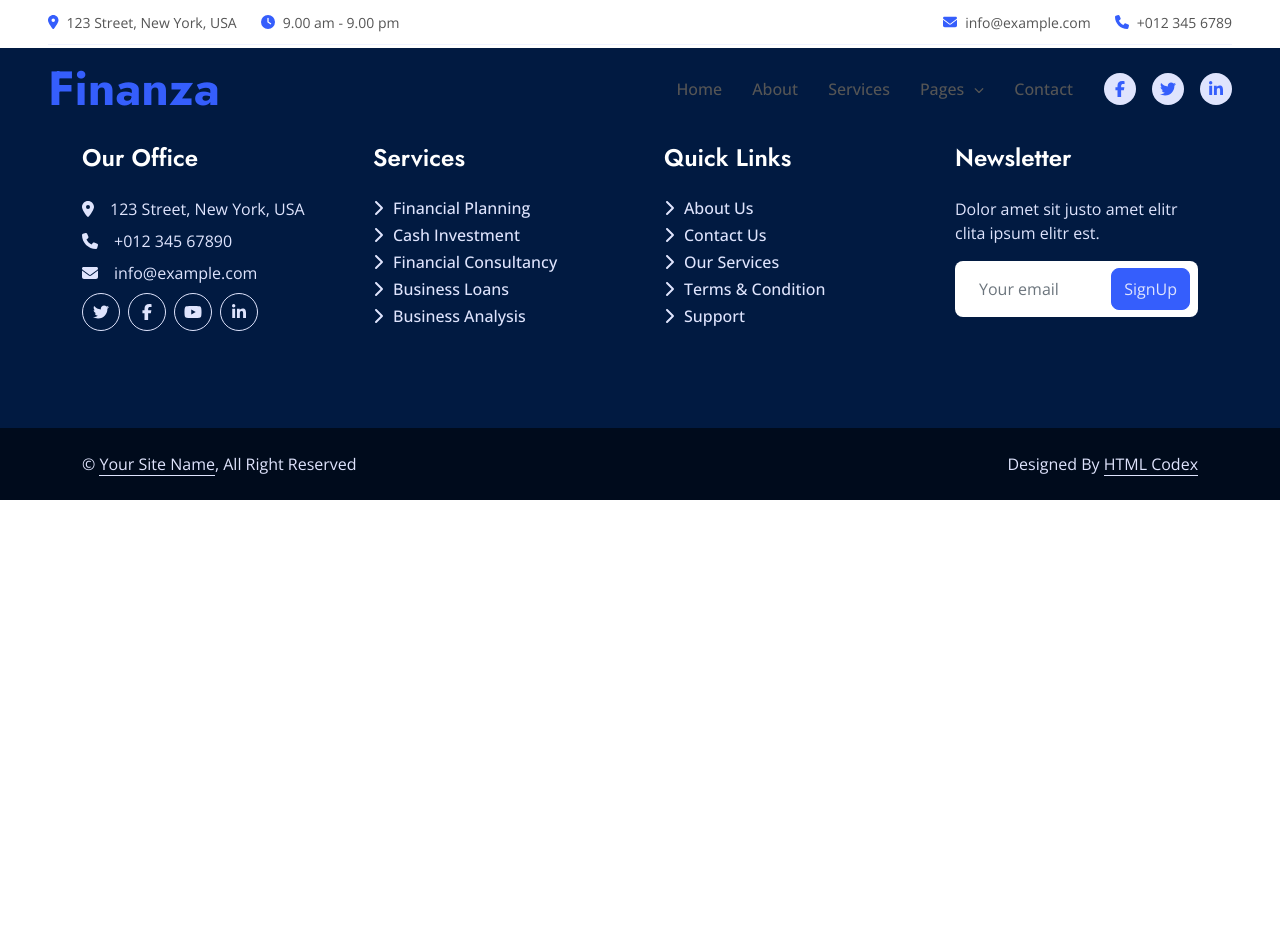
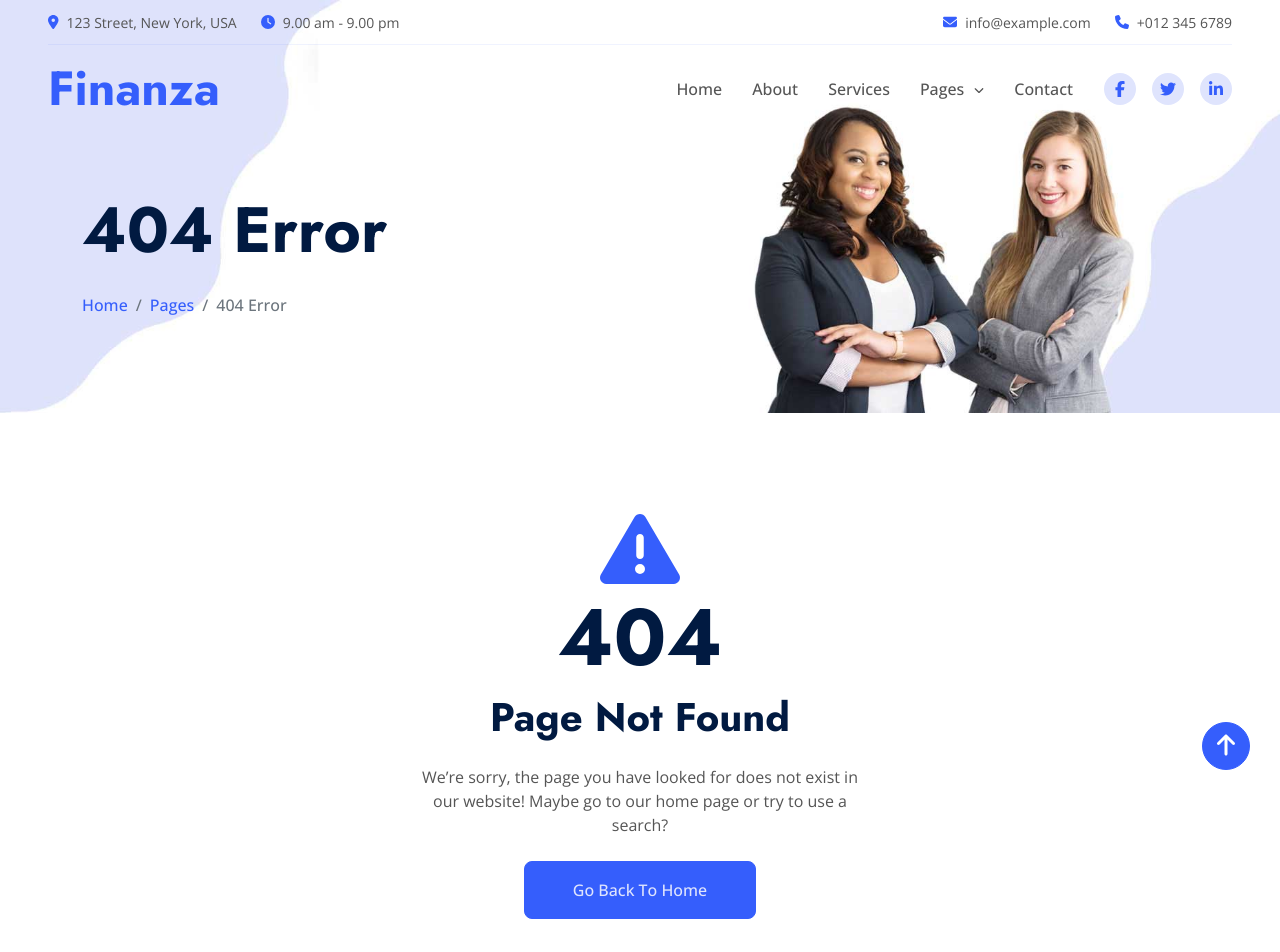
Before and after one commit to idembele70/finanza, a React (Create React App) app: page /finanza/feature in a window 1280 px wide. Shown: the top 952 px of the page. Before the commit the page ends 800 px from the top, so only its background shows below. Built offline with nearby package versions, Linux system fonts and the light colour scheme.

Commit message:
[App]
Feature, NotFound, Project, Service, Team, Testimonial Pages Done

```diff
--- a/src/App.tsx
+++ b/src/App.tsx
@@ -6,7 +6,12 @@ import { Route, Routes } from "react-router-dom";
 import Footer from "./components/Footer";
 import Copyright from "./components/Copyright";
 import About from "./pages/About";
-import Services from "./pages/Services";
+import Service from "./pages/Service";
+import Project from "./pages/Project";
+import Feature from "./pages/Feature";
+import Team from "./pages/Team";
+import Testimonial from "./pages/Testimonial";
+import NotFound from "./pages/NotFound";
 
 function App() {
   return (
@@ -15,7 +20,12 @@ function App() {
       <Routes>
         <Route path="/" element={<Home />} />
         <Route path="/about" element={<About />} />
-        <Route path="/service" element={<Services />} />
+        <Route path="/service" element={<Service />} />
+        <Route path="/project" element={<Project />} />
+        <Route path="/feature" element={<Feature />} />
+        <Route path="/team" element={<Team />} />
+        <Route path="/testimonial" element={<Testimonial />} />
+        <Route path="*" element={<NotFound />} />
       </Routes>
       <Footer />
       <Copyright />
--- /dev/null
+++ b/src/components/NotFound.tsx
@@ -0,0 +1,54 @@
+import React from "react";
+import styled from "styled-components";
+import { ButtonLink, WrapperContainer } from "./Carousel";
+import { FontAwesomeIcon } from "@fortawesome/react-fontawesome";
+import { faTriangleExclamation } from "@fortawesome/free-solid-svg-icons";
+import { lgDown } from "../utils/responsive";
+import { Paragraph } from "./About";
+const Container = styled(WrapperContainer)`
+  padding: 48px 12px;
+  display: flex;
+  flex-direction: column;
+  align-items: center;
+  max-width: 480px;
+`;
+const Icon = styled(FontAwesomeIcon)`
+  color: ${({ theme }) => theme.palette.primary.main};
+  font-size: 5rem;
+`;
+const Title = styled.h1`
+  color: ${({ theme }) => theme.palette.secondary.main};
+  font-size: 5rem;
+  margin-bottom: 8px;
+  ${lgDown({
+    fontSize: "calc(1.625rem + 4.5vw)",
+  })}
+`;
+const SubTitle = styled.h1`
+  color: ${({ theme }) => theme.palette.secondary.main};
+  font-size: 2.5rem;
+  margin-bottom: 24px;
+  ${lgDown({
+    fontSize: "calc(1.375rem + 1.5vw)",
+  })}
+`;
+const StyledParagraph = styled(Paragraph)`
+  margin-bottom: 24px;
+  text-align: center;
+`;
+const NotFound = () => {
+  return (
+    <Container>
+      <Icon icon={faTriangleExclamation} />
+      <Title>404</Title>
+      <SubTitle>Page Not Found</SubTitle>
+      <StyledParagraph>
+        We’re sorry, the page you have looked for does not exist in our website!
+        Maybe go to our home page or try to use a search?
+      </StyledParagraph>
+      <ButtonLink to="/">Go Back To Home</ButtonLink>
+    </Container>
+  );
+};
+
+export default NotFound;
--- /dev/null
+++ b/src/pages/Feature.tsx
@@ -0,0 +1,14 @@
+import React from "react";
+import PageHeader from "../components/PageHeader";
+import Features from "../components/Features";
+
+const Feature = () => {
+  return (
+    <>
+      <PageHeader title="Feature" />
+      <Features />
+    </>
+  );
+};
+
+export default Feature;
--- /dev/null
+++ b/src/pages/NotFound.tsx
@@ -0,0 +1,14 @@
+import React from "react";
+import PageHeader from "../components/PageHeader";
+import NotFoundComponent from "../components/NotFound";
+
+const NotFound = () => {
+  return (
+    <>
+      <PageHeader title="404 Error" />
+      <NotFoundComponent />
+    </>
+  );
+};
+
+export default NotFound;
--- /dev/null
+++ b/src/pages/Project.tsx
@@ -0,0 +1,14 @@
+import React from "react";
+import PageHeader from "../components/PageHeader";
+import Projects from "../components/Projects";
+
+const Project = () => {
+  return (
+    <>
+      <PageHeader title="Projects" />
+      <Projects />
+    </>
+  );
+};
+
+export default Project;
--- a/src/pages/Services.tsx
+++ b/src/pages/Service.tsx
@@ -3,7 +3,7 @@ import PageHeader from "../components/PageHeader";
 import ServicesComponent from "../components/Services";
 import CallBack from "../components/CallBack";
 
-const Services = () => {
+const Service = () => {
   return (
     <>
       <PageHeader title="Services" />
@@ -13,4 +13,4 @@ const Services = () => {
   );
 };
 
-export default Services;
+export default Service;
--- /dev/null
+++ b/src/pages/Team.tsx
@@ -0,0 +1,13 @@
+import React from "react";
+import PageHeader from "../components/PageHeader";
+import TeamComponent from "../components/Team";
+const Team = () => {
+  return (
+    <>
+      <PageHeader title="Team" />
+      <TeamComponent />
+    </>
+  );
+};
+
+export default Team;
--- /dev/null
+++ b/src/pages/Testimonial.tsx
@@ -0,0 +1,14 @@
+import React from "react";
+import PageHeader from "../components/PageHeader";
+import TestimonialComponent from "../components/Testimonial";
+
+const Testimonial = () => {
+  return (
+    <>
+      <PageHeader title="Testimonial" />
+      <TestimonialComponent />
+    </>
+  );
+};
+
+export default Testimonial;
```
